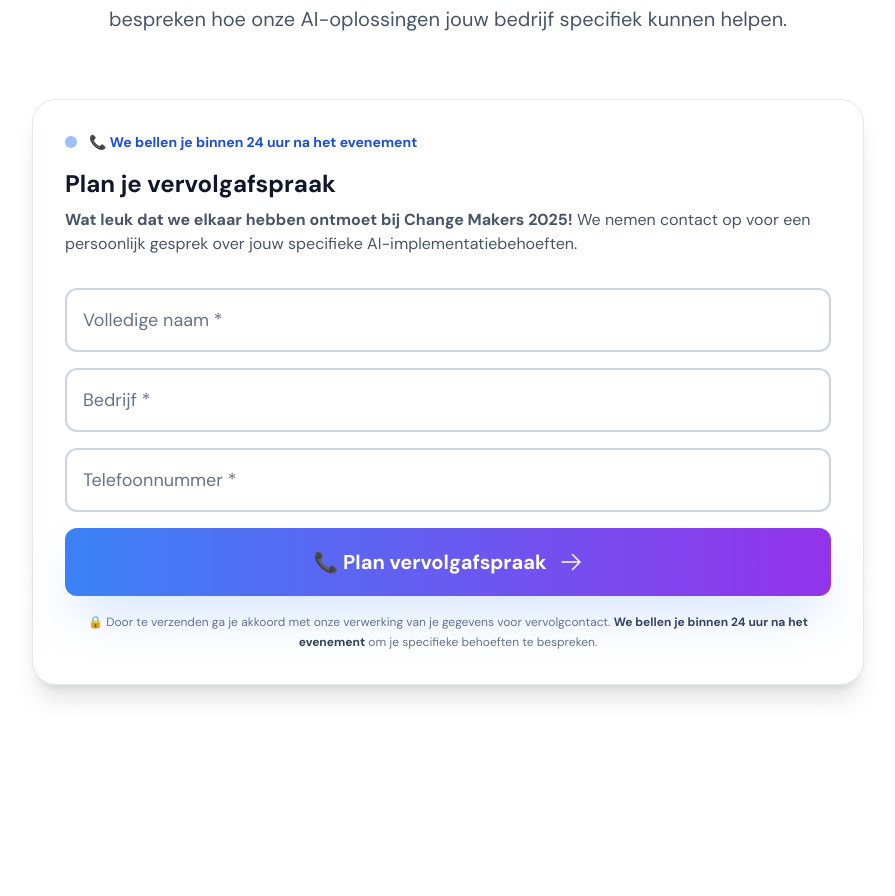
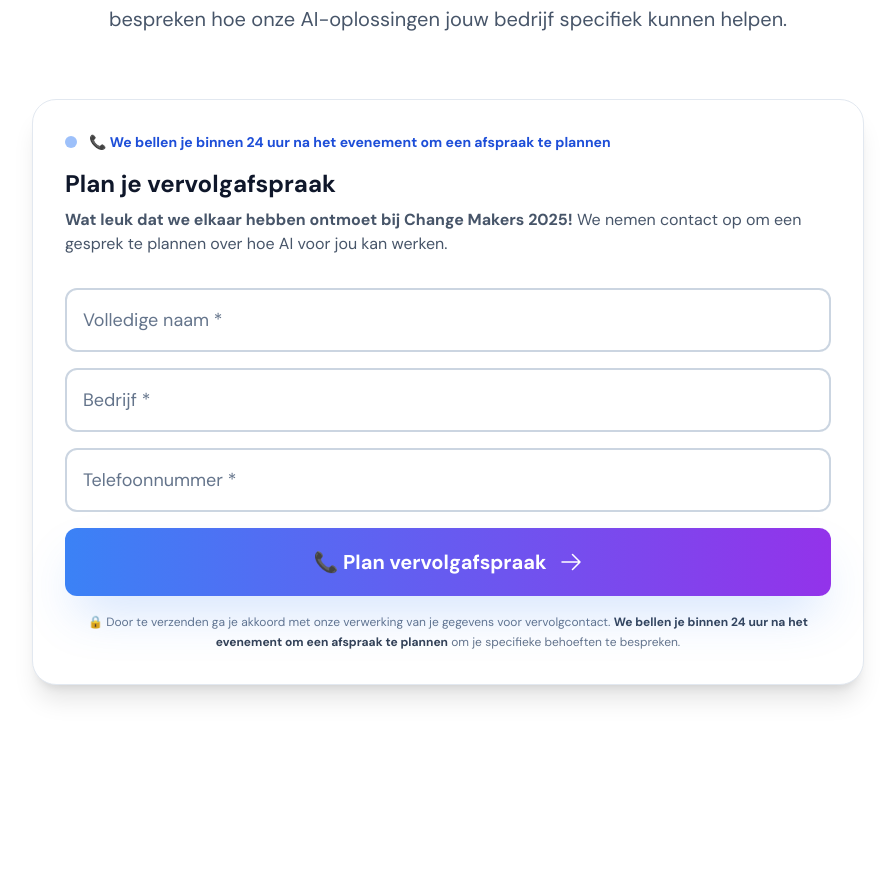
Before and after one commit to helpr-ai/genadium-com-marketing-page, a Nuxt app: page /events/changemakers2025 in a window 1280 px wide. Shown: the part 1467-2363 px from the top of the page, without its empty margins (192-1087 px from the left). Built offline with nearby package versions, Linux system fonts and the light colour scheme.

Commit message:
Refine messaging on Changemakers 2025 event page for clarity and engagement, specifying follow-up call details and conversation focus.

```diff
--- a/pages/events/changemakers2025/index.vue
+++ b/pages/events/changemakers2025/index.vue
@@ -63,11 +63,11 @@
           <div class="mb-8">
             <div class="flex items-center gap-3 mb-4">
               <div class="w-3 h-3 bg-blue-500 rounded-full animate-pulse"></div>
-              <span class="font-bold text-blue-700 text-sm">📞 We bellen je binnen 24 uur na het evenement</span>
+              <span class="font-bold text-blue-700 text-sm">📞 We bellen je binnen 24 uur na het evenement om een afspraak te plannen</span>
             </div>
             <h4 class="text-2xl font-bold text-slate-900 mb-2">Plan je vervolgafspraak</h4>
             <p class="text-slate-600">
-              <strong>Wat leuk dat we elkaar hebben ontmoet bij Change Makers 2025!</strong> We nemen contact op voor een persoonlijk gesprek over jouw specifieke AI-implementatiebehoeften.
+              <strong>Wat leuk dat we elkaar hebben ontmoet bij Change Makers 2025!</strong> We nemen contact op om een gesprek te plannen over hoe AI voor jou kan werken.
             </p>
           </div>
 
@@ -110,7 +110,7 @@
 
             <p class="text-xs text-slate-500 leading-5 text-center">
               🔒 Door te verzenden ga je akkoord met onze verwerking van je gegevens voor vervolgcontact.
-              <strong class="text-slate-700">We bellen je binnen 24 uur na het evenement</strong> om je specifieke behoeften te bespreken.
+              <strong class="text-slate-700">We bellen je binnen 24 uur na het evenement om een afspraak te plannen</strong> om je specifieke behoeften te bespreken.
             </p>
           </form>
         </div>
```
